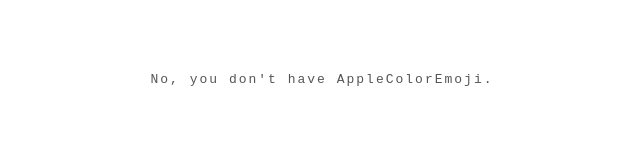
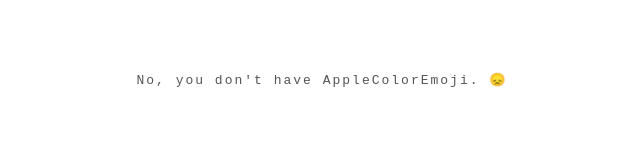
Before and after one commit to muan/hasAppleColorEmoji, a website: page index.html in a window 1280 px wide. Shown: the full height of the page, 318-958 px from the left. Drawn offline with Linux system fonts and the light colour scheme.

Commit message:
:pensive: Add sad face

```diff
--- a/index.html
+++ b/index.html
@@ -19,7 +19,7 @@
     if(hasAppleColorEmoji()) {
       text = "Yes, you have 🍎🎨😍!"
     } else {
-      text = "No, you don't have AppleColorEmoji."
+      text = "No, you don't have AppleColorEmoji. 😞"
     }
     document.body.appendChild(document.createTextNode(text))
   </script>
```
